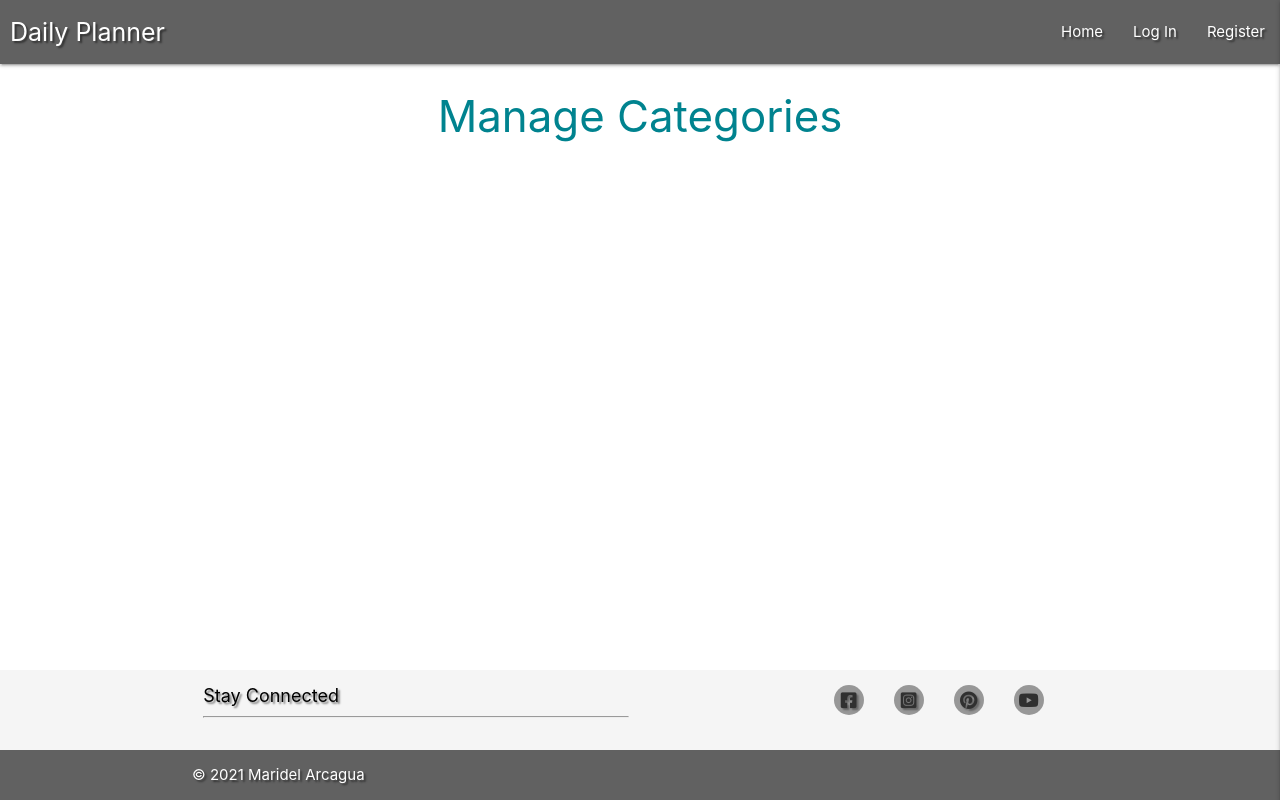
After one commit to mari-code-l/dailyplanner, a Flask app: page /get_categories in a window 1280 px wide. The commit adds this page. Run offline with Flask 2, Linux system fonts and the light colour scheme; data that the repository does not hold is empty; some libraries are stand-ins or nearby versions.

Commit message:
Add Manage Plan and changed colors

```diff
--- a/app.py
+++ b/app.py
@@ -138,6 +138,13 @@ def delete_task(task_id):
     flash("Task Completed")
     return redirect(url_for("get_tasks"))
 
+
+@app.route("/get_categories")
+def get_categories():
+    categories = list(mongo.db.categories.find().sort("category_name", 1))
+    return render_template("categories.html", categories=categories)
+
+
 if __name__ == "__main__":
     app.run(host=os.environ.get("IP"),
             port=int(os.environ.get("PORT")),
--- a/static/css/style.css
+++ b/static/css/style.css
@@ -68,17 +68,17 @@ h3.center-align.grey-text.text-darken-3{
     margin: 5px;
 }
 
-.btn-small.green.accent-4{
+.btn-small.white{
     width: 60px;
     height: 30px;
-    opacity: 0.7;
+    color: green;
 }
 
 .collapsible-header.black-text.grey.lighten-2 {
     line-height: 42px;
 }
 
-.btn-small.light-blue.lighten-1{
+.btn-small.grey.darken-2{
     width: 60px;
     height: 30px;
     opacity: 0.7;
--- a/templates/add_plan.html
+++ b/templates/add_plan.html
@@ -1,7 +1,7 @@
 {% extends "base.html" %}
 {% block content %}
 
-<h5 class="center-align cyan-text">Add Plan</h5>
+<h5 class="center-align cyan-text text-darken-2">Add Plan</h5>
 
 <div class="row card-panel grey lighten-4">
     <form class="col s12" method="POST" action="{{ url_for('add_plan') }}">
@@ -64,7 +64,7 @@
 
             <div class="row">
                 <div class="col s12 center-align">
-                    <button type="submit" class="btn-small cyan darken-1 text-shadow">
+                    <button type="submit" class="btn-small cyan darken-2 text-shadow">
                         Add Plan<i class="fas fa-plus right"></i>
                     </button>
                 </div>
--- a/templates/base.html
+++ b/templates/base.html
@@ -23,8 +23,10 @@
             <li><a href="{{ url_for('get_landing') }}">Home</a></li>
             {% if session.user %}
                 <li><a href="{{ url_for('get_tasks', username=session['user']) }}">My Plan</a></li>
-			    <li><a href="{{ url_for('add_plan') }}">Add Plan</a></li>
-			    <li><a href="#">Manage Plan</a></li>
+                <li><a href="{{ url_for('add_plan') }}">Add Plan</a></li>
+                {% if session.user|lower == "admin"|lower %}
+                    <li><a href="{{ url_for('get_categories') }}">Manage Plan</a></li>
+                {% endif %}
                 <li><a href="{{ url_for('logout') }}">Log Out</a></li>
             {% else %}
 			    <li><a href="{{ url_for('login') }}">Log In</a></li>
@@ -40,7 +42,9 @@
             {% if session.user %}
                 <li><a href="{{ url_for('get_tasks', username=session['user']) }}">My Plan</a></li>
                 <li><a href="{{ url_for('add_plan') }}">Add Plan</a></li>
-                <li><a href="#">Manage Plan</a></li>
+                {% if session.user|lower == "admin"|lower %}
+                    <li><a href="{{ url_for('get_categories') }}">Manage Plan</a></li>
+                {% endif %}
                 <li><a href="{{ url_for('logout') }}">Log Out</a></li>
             {% else %}
                 <li><a href="{{ url_for('login') }}">Log In</a></li>
--- /dev/null
+++ b/templates/categories.html
@@ -0,0 +1,22 @@
+{% extends "base.html" %}
+{% block content %}
+
+    <h3 class="cyan-text text-darken-3 center-align">Manage Categories</h3>
+
+    <div class="row">
+        {% for category in categories %}
+            <div class="col s12 m4">
+                <div class="card cyan darken-2 text-shadow center-align">
+                    <div class="card-content white-text">
+                        <span class="card-title">{{ category.category_name }}</span>
+                    </div>
+                    <div class="card-action">
+                        <a href="#" class="btn green">Edit</a>
+                        <a href="#" class="btn grey">Delete</a>
+                    </div>
+                </div>
+            </div>
+        {% endfor %}
+    </div>
+
+{% endblock %}
--- a/templates/tasks.html
+++ b/templates/tasks.html
@@ -25,7 +25,7 @@
             <div class="collapsible-header black-text grey lighten-2 ">
                 <i class="fas fa-caret-down"></i>
                 <div class="col s3">
-                    <a href="{{ url_for('delete_task', task_id=task._id) }}" class="btn-small green accent-4"><i class="far fa-check-circle"></i></a>
+                    <a href="{{ url_for('delete_task', task_id=task._id) }}" class="btn-small white"><i class="far fa-check-circle"></i></a>
                     <a href="{{ url_for('edit_task', task_id=task._id) }}" class="btn-small grey darken-2"><i class="fas fa-pencil-alt"></i></a>
                 </div>
                 <strong>{{ task.task_name }}</strong> : {{ task.due_date }} {{ task.time_picker }}
```
